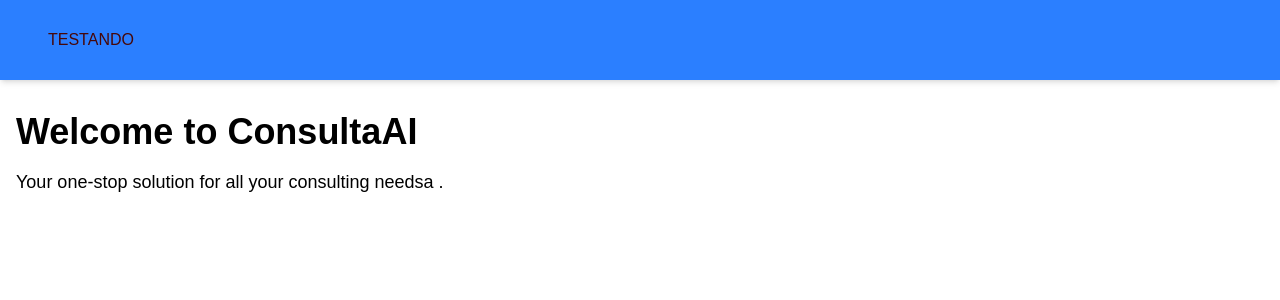
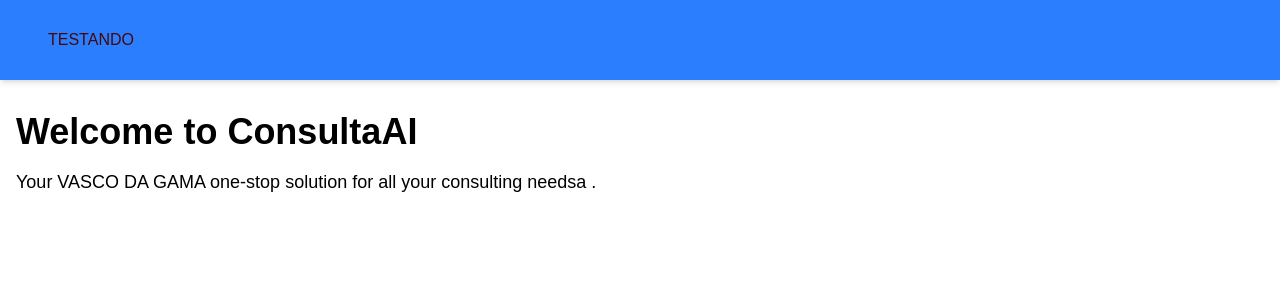
Before and after one commit to msarlo/ConsultaAI, a Next.js app in the folder consultai/: page / in a window 1280 px wide. Shown: the top 300 px of the page. Built offline with nearby package versions, Linux system fonts and the light colour scheme.

Commit message:
Testando

```diff
--- a/consultai/src/app/page.tsx
+++ b/consultai/src/app/page.tsx
@@ -4,7 +4,7 @@ export default function Home() {
     <div className="container mx-auto px-4 py-8">
       <h1 className="text-4xl font-bold mb-4">Welcome to ConsultaAI</h1>
       <p className="text-lg mb-8">
-        Your one-stop solution for all your consulting needsa .
+        Your VASCO DA GAMA one-stop solution for all your consulting needsa .
       </p>
     </div>
   );
```
